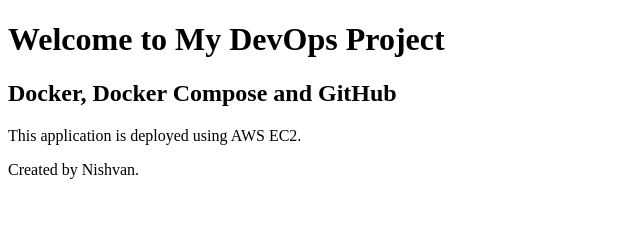
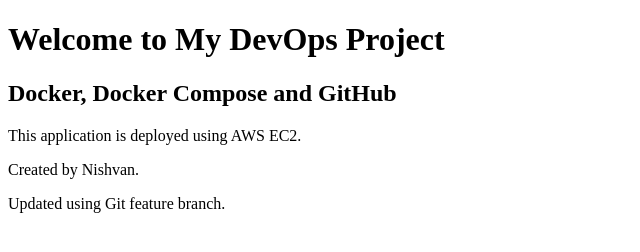
Before and after one commit to mnishvanp-hub/devops-project, a plain HTML site: page index.html in a window 1280 px wide. Shown: the whole page, without its empty margins (0-640 px from the left). Drawn offline with Linux system fonts and the light colour scheme.

Commit message:
Update application using feature branch

```diff
--- a/index.html
+++ b/index.html
@@ -10,3 +10,4 @@
     <p>Created by Nishvan.</p>
 </body>
 </html>
+<p>Updated using Git feature branch.</p>
```
